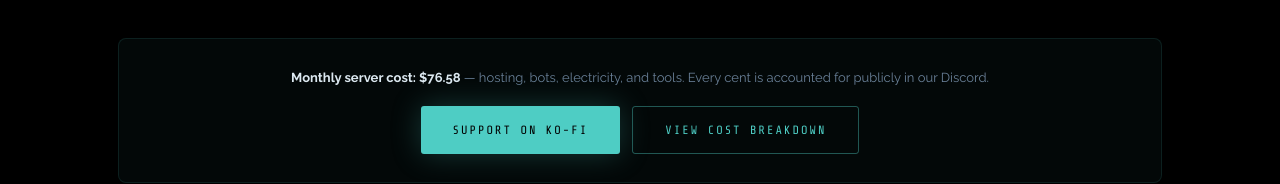
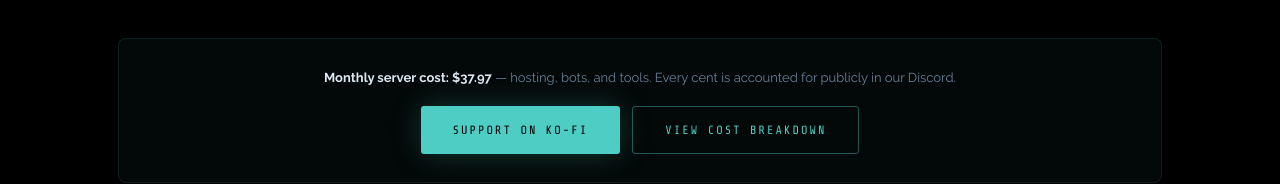
Before and after one commit to TheDeepIsle/TheDeepIsle.github.io, a plain HTML site: page index.html in a window 1280 px wide. Shown: the part 6891-7075 px from the top of the page. Drawn offline with nearby package versions, Linux system fonts and the light colour scheme.

Commit message:
Update index.html

```diff
--- a/index.html
+++ b/index.html
@@ -818,7 +818,7 @@ footer{background:var(--bg1);border-top:1px solid var(--border);padding:48px 28p
       </div>
     </div>
     <div class="donate-cta reveal">
-      <p><strong>Monthly server cost: $76.58</strong> — hosting, bots, electricity, and tools. Every cent is accounted for publicly in our Discord.</p>
+      <p><strong>Monthly server cost: $37.97</strong> — hosting, bots, and tools. Every cent is accounted for publicly in our Discord.</p>
       <div style="display:flex;gap:12px;justify-content:center;flex-wrap:wrap;">
         <a href="https://ko-fi.com/thedeepisle" class="btn btn-primary" target="_blank">Support on Ko-fi</a>
         <button onclick="openModal()" class="btn btn-secondary">View Cost Breakdown</button>
```
